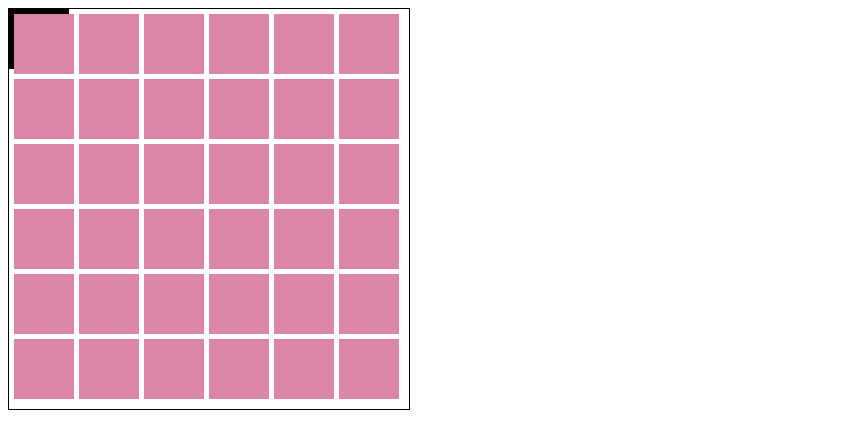
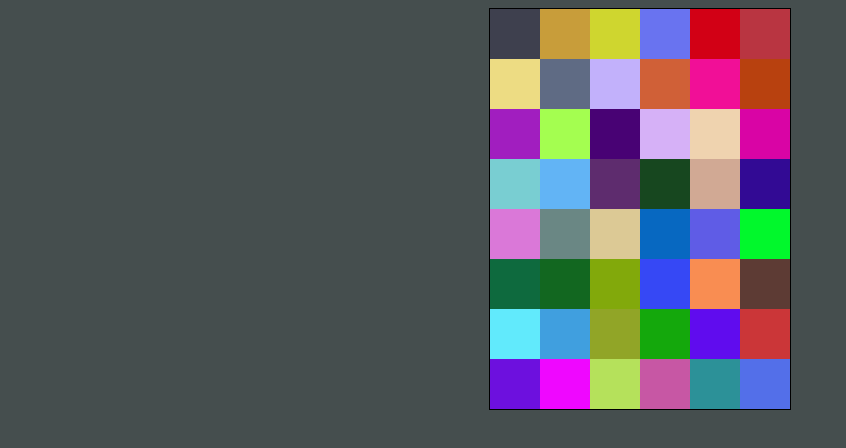
Before and after one commit to cojestmordo/Blossom, a plain HTML site: page index.html in a window 1280 px wide. Shown: the whole page, without its empty margins (0-846 px from the left). Drawn offline with Linux system fonts and the light colour scheme.

Commit message:
next step to upograding this game

```diff
--- /dev/null
+++ b/cell.js
@@ -0,0 +1,9 @@
+class Cell {
+    constructor(left, top, height, width, color) {
+        this.left = left;
+        this.top = top;
+        this.height = height;
+        this.width = width;
+        this.color = color;
+    }
+}
--- a/index.html
+++ b/index.html
@@ -5,10 +5,14 @@
     <meta http-equiv="X-UA-Compatible" content="IE=edge">
     <meta name="viewport" content="width=device-width, initial-scale=1.0">
     <title>background</title>
+    <link rel="stylesheet" type='text/css' href="style.css">
 </head>
 <body>
-<canvas id="elo" width="400" height="400" style="border:1px solid #000000;"></canvas>
-<script src="prostokat.js"></script>
+    <div id='frame'>
+        <canvas id="elo" ></canvas>
+    </div>
+<div id='counter' style=background-color:red;></div>
+<script src="cell.js"></script>
 <script src="main.js"></script>
 </body>
 </html>
--- a/main.js
+++ b/main.js
@@ -1,30 +1,73 @@
 let canvas = document.getElementById("elo");
+let counter = document.getElementById('counter');
 const ctx = canvas.getContext("2d");
 
-function getRandomColor() {
-    var letters = '0123456789ABCDEF';
-    var color = '#';
-    for (var i = 0; i < 6; i++) {
-      color += letters[Math.floor(Math.random() * 16)];
-    }
-    return color;
-  };
+const boardx = 400;
+const boardy = 400;
+
+elo.height=boardy;
+elo.widht=boardx
+
+elemLeft = elo.offsetLeft,
+elemTop = elo.offsetTop,
+elements = [];
 
 let posx = 0;
 let posy = 0;
-const width = 60;
-const height = 60;
+const size = 50;
 const gap = 5;
+let arr = [];
 
-let kwadrat = new Prostokat(posx, posy, width, height,);
-ctx.fillRect(kwadrat.pozycjax, kwadrat.pozycjay, kwadrat.szerokosc, kwadrat.wysokosc);
+function getRandomColor() {
+  var letters = '0123456789ABCDEF';
+  var color = '#';
+  for (var i = 0; i < 6; i++) {
+    color += letters[Math.floor(Math.random() * 16)];
+  }
+  return color;
+}
 
-for (let i = 0; i < 6; i++) {
-    for (let j = 0; j < 6; j++) {
-        ctx.fillStyle = kwadrat.kolor;
-        ctx.fillRect(gap + kwadrat.pozycjax,gap + kwadrat.pozycjay, kwadrat.szerokosc, kwadrat.wysokosc);
-        kwadrat.pozycjax += width + gap;
-    }
-    kwadrat.pozycjax = 0;
-    kwadrat.pozycjay += height + gap;
+// Add event listener for `click` events.
+elo.addEventListener('click', function(event) {
+  var x = event.pageX - elemLeft,
+      y = event.pageY - elemTop;
+      counter.textContent=x + ',' + y;
+      elements.forEach(function(element) {
+      if (y > element.top && y < element.top + element.height && x > element.left && x < element.left + element.width) {
+        ctx.fillStyle = 'red';
+        ctx.fillRect(element.left, element.top, element.width, element.height);
+          // alert('elo' + element.color)
+        };
+      }
+);
+}, false);
+
+//2d array filled with objects
+for(let i=0; i<8 ;i++) {
+  arr [i]=[];
+  for(let j=0; j<6 ; j++) {
+    arr[i][j] = new Cell (posx, posy, size, size, getRandomColor());
+    elements.push(arr[i][j])
+    ctx.fillStyle = arr[i][j].color;
+    ctx.fillRect(arr[i][j].left, arr[i][j].top, arr[i][j].width, arr[i][j].height);
+    posx += size;
+  }
+  posx = 0;
+  posy += size;
 }
+
+// Add element.
+// elements.push({
+//     colour: '#05EFFF',
+//     width: 150,
+//     height: 100,
+//     top: 20,
+//     left: 15
+// });
+
+// Render elements.
+// elements.forEach(function(element) {
+
+//     ctx.fillStyle = element.colour;
+//     ctx.fillRect(element.left, element.top, element.width, element.height);
+// });
--- a/prostokat.js
+++ /dev/null
@@ -1,11 +0,0 @@
-class Prostokat {
-    constructor(pozycjax, pozycjay, wysokosc, szerokosc, ) {
-
-        this.pozycjax = pozycjax;
-        this.pozycjay = pozycjay;
-        this.wysokosc = wysokosc;
-        this.szerokosc = szerokosc;
-        this.kolor = getRandomColor();
-
-    }
-}
--- /dev/null
+++ b/style.css
@@ -0,0 +1,16 @@
+body{
+    background-color: rgb(69, 78, 78);
+
+}
+#frame{
+    display: flex;
+    align-items: center;
+    justify-content: center;
+}
+#elo{
+    background-color:rgb(9, 65, 68);
+    border:1px solid #000000;
+}
+#counter{
+    width:100px
+}
```
